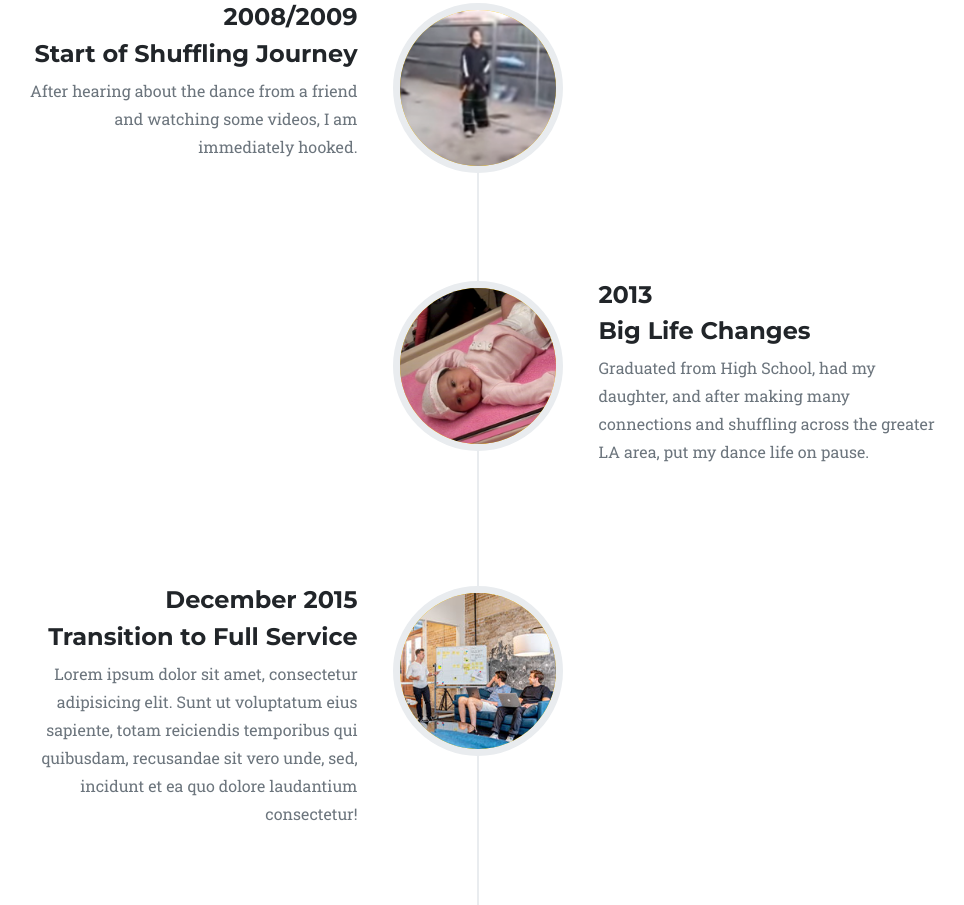
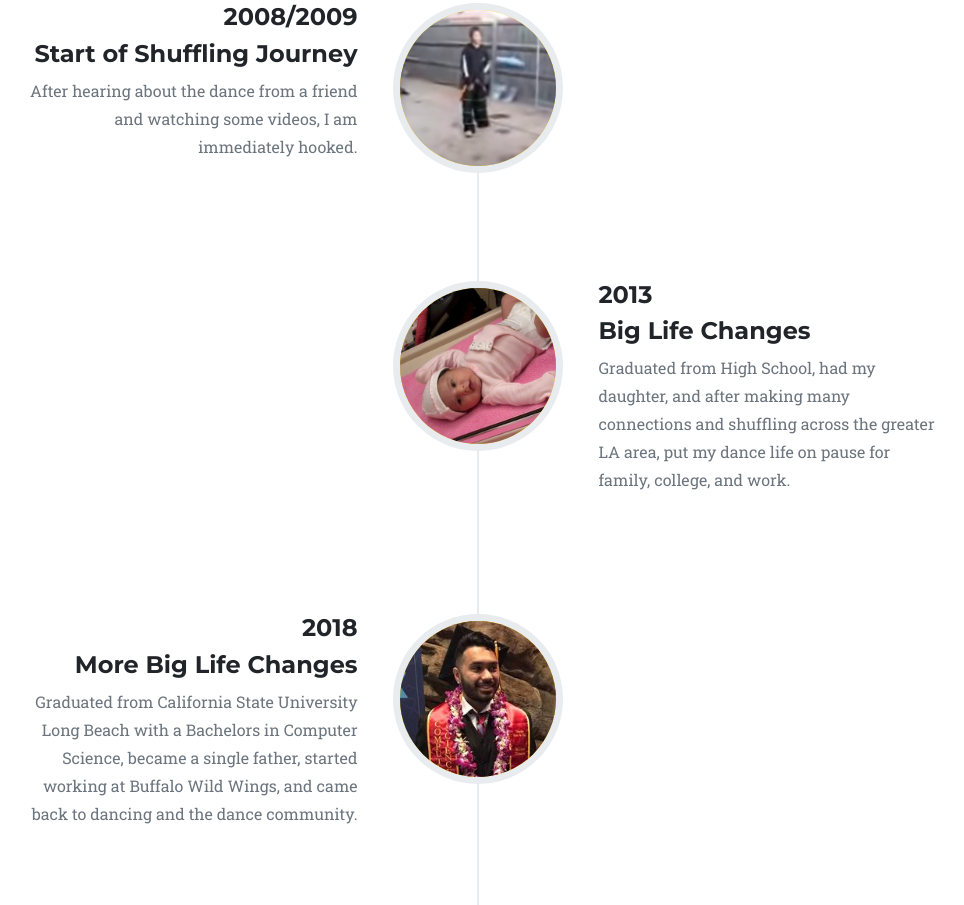
Before and after one commit to MichaelTrinidad/Michael-Trinidad-Portfolio, a plain HTML site: page index.html in a window 1280 px wide. Shown: the part 1895-2800 px from the top of the page, without its empty margins (162-1126 px from the left). Drawn offline with nearby package versions, Linux system fonts and the light colour scheme; files whose address does not match are found by name.

Commit message:
Timeline-and-Masthead-changes
- changed masthead background again. Will probably stick with this one
- changed another timeline bubble and added personalized info

```diff
--- a/index.html
+++ b/index.html
@@ -311,18 +311,20 @@
                                 <h4 class="subheading">Big Life Changes</h4>
                             </div>
                             <div class="timeline-body"><p class="text-muted">Graduated from High School, had my daughter, and after making many connections and shuffling across the greater LA area, put my
-                                dance life on pause.
+                                dance life on pause for family, college, and work.
                             </p></div>
                         </div>
                     </li>
                     <li>
-                        <div class="timeline-image"><img class="rounded-circle img-fluid" src="assets/img/about/3.jpg" alt="..." /></div>
+                        <div class="timeline-image"><img class="rounded-circle img-fluid" src="assets/img/about/myGraduation.jpg" alt="..." /></div>
                         <div class="timeline-panel">
                             <div class="timeline-heading">
-                                <h4>December 2015</h4>
-                                <h4 class="subheading">Transition to Full Service</h4>
+                                <h4>2018</h4>
+                                <h4 class="subheading">More Big Life Changes</h4>
                             </div>
-                            <div class="timeline-body"><p class="text-muted">Lorem ipsum dolor sit amet, consectetur adipisicing elit. Sunt ut voluptatum eius sapiente, totam reiciendis temporibus qui quibusdam, recusandae sit vero unde, sed, incidunt et ea quo dolore laudantium consectetur!</p></div>
+                            <div class="timeline-body"><p class="text-muted">Graduated from California State University Long Beach with a Bachelors in Computer Science, became a single father, started working at
+                                Buffalo Wild Wings, and came back to dancing and the dance community.
+                            </p></div>
                         </div>
                     </li>
                     <li class="timeline-inverted">
```
Also changed, not shown: assets/img/about/myGraduation.jpg (added), css/styles.css, 1 other file.
